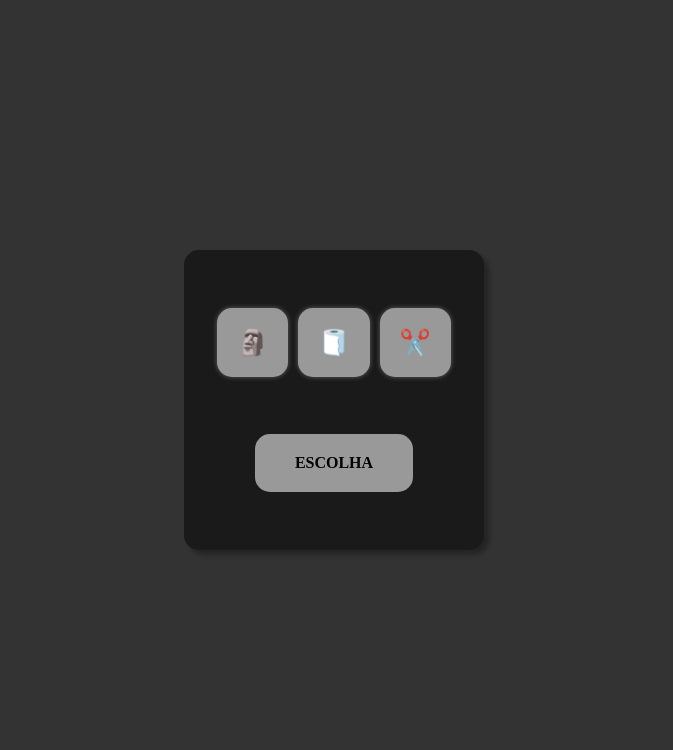
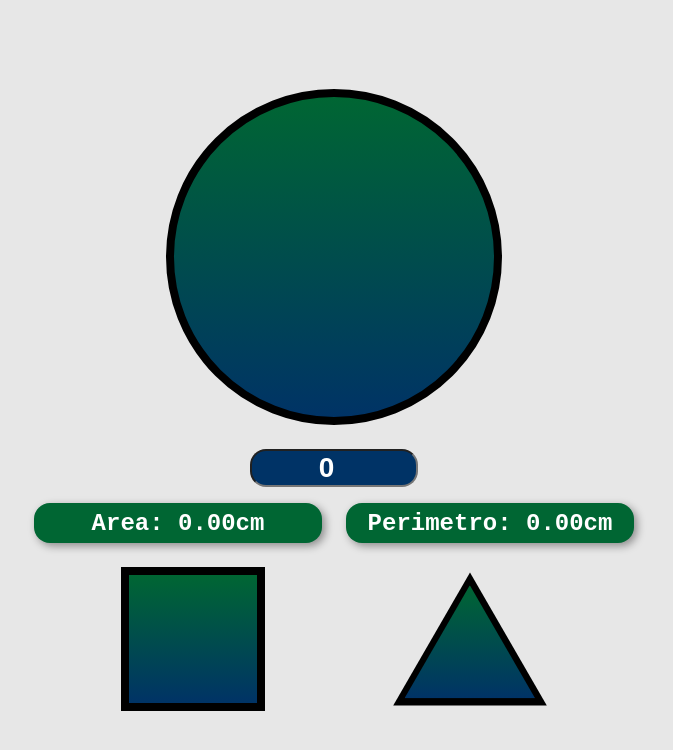
Before and after one commit to GUGOFO/Estudos-React, a React (Vite) app: page / in a window 1280 px wide. Shown: the top 750 px of the page, without its empty margins (306-979 px from the left). Built offline with nearby package versions, Linux system fonts and the light colour scheme.

Commit message:
Formas geometricas

```diff
--- a/src/App.jsx
+++ b/src/App.jsx
@@ -1,9 +1,9 @@
-import PedraPapelTesoura from "./jsx/_Projetos/PedraPapelTesoura/PedraPapelTesoura";
+import CalculadoraGeometrica from "./jsx/_Projetos/CalculadoraGeometrica/CalculadoraGeometrica";
 
 function App(){
 
     return(
-        <PedraPapelTesoura/>
+        <CalculadoraGeometrica/>
     );
 }
 
--- /dev/null
+++ b/src/jsx/_Projetos/CalculadoraGeometrica/CalculadoraGeometrica.jsx
@@ -0,0 +1,71 @@
+import React, { useState, useEffect } from "react";
+import Styles from "./CalculadoraGeometrica.module.css"
+
+function CalculadoraGeometrica(){
+
+    const formasGeometricas = ["circulo", "quadrado", "triangulo"]
+
+    const [valor, setValor] = useState("0")
+    const [estiloFormaGrande, setEstiloFormaGrande] = useState(formasGeometricas[0])
+    const [estiloFormaPequena1, setEstiloFormaPequena1] = useState(formasGeometricas[1])
+    const [estiloFormaPequena2, setEstiloFormaPequena2] = useState(formasGeometricas[2])
+    const [area, setArea] = useState("Area: 0.00cm");
+    const [perimetro, setPerimetro] = useState("Perimetro: 0.00cm");
+
+    function autalizarValor(e) {
+        setValor(e.target.value);
+    }
+
+    function trocaGeometrica(grande, pequena, numForma) {
+        const temp = grande;
+        setEstiloFormaGrande(pequena);
+        numForma === "pequena1" ? setEstiloFormaPequena1(temp) : setEstiloFormaPequena2(temp);
+    }
+
+    useEffect(() => {
+        const v = parseFloat(valor) || 0;
+
+        switch (estiloFormaGrande) {
+            case "circulo":
+                setArea(`Area: ${(Math.PI * Math.pow(v / 2, 2)).toFixed(2)}cm`);
+                setPerimetro(`Perimetro: ${(2 * Math.PI * (v / 2)).toFixed(2)}cm`);
+                break;
+            case "quadrado":
+                setArea(`Area: ${(v * v).toFixed(2)}cm`);
+                setPerimetro(`Perimetro: ${(4 * v).toFixed(2)}cm`);
+                break;
+            case "triangulo":
+                setArea(`Area: ${( (v * v * Math.sqrt(3)) / 4 ).toFixed(2)}cm`);
+                setPerimetro(`Perimetro: ${(3 * v).toFixed(2)}cm`);
+                break;
+            default:
+                break;
+        }
+    }, [valor, estiloFormaGrande]);
+
+    return(
+        <div id={Styles.conteinerPrincipal}>
+            <div id={Styles.containerFormaGrand}>
+                <div id={Styles[`${estiloFormaGrande}Grande`]}></div>
+            </div>
+            <div id={Styles.btns}>
+                <input type="number" min="0" max="10000" id={Styles.numero} onChange={(e) => autalizarValor(e)} value={valor}/>
+                <div id={Styles.resultados}>
+                    <div id={Styles.area} className={Styles.resultado}>{area}</div>
+                    <div id={Styles.perimetro} className={Styles.resultado}>{perimetro}</div>
+                </div>
+            </div>
+            <div id={Styles.formasGeometricas}>
+                <div id={Styles.containerFormaPequena1}>
+                    <div id={Styles[`${estiloFormaPequena1}Pequeno`]} onClick={() => trocaGeometrica(estiloFormaGrande, estiloFormaPequena1, "pequena1")}></div>
+                </div>
+                <div id={Styles.containerFormaPequena2}>
+                    <div id={Styles[`${estiloFormaPequena2}Pequeno`]} onClick={() => trocaGeometrica(estiloFormaGrande, estiloFormaPequena2, "pequena2")}></div>
+                </div>
+            </div>
+        </div>
+    )
+
+}
+
+export default CalculadoraGeometrica;
--- /dev/null
+++ b/src/jsx/_Projetos/CalculadoraGeometrica/CalculadoraGeometrica.module.css
@@ -0,0 +1,131 @@
+body{
+    margin: 0;
+    background-color: rgba(192, 192, 192, 0.367);
+    font-family: monospace;
+}
+
+#conteinerPrincipal{
+    display: flex;
+    justify-content: center;
+    align-items: center;
+    flex-direction: column;
+    height: 100vh;
+    gap: 3vh;
+}
+
+#btns{
+    display: flex;
+    justify-content: center;
+    align-items: center;
+    flex-direction: column;
+    gap: 2vh;
+}
+
+#numero{
+    height: 4vh;
+    width: 20vh;
+    text-align: center;
+    font-size: 3.5vh;
+    font-weight: bold;
+    border-radius: 2vh;
+    background-color: #003366;
+    color: white;
+}
+
+#resultados{
+    display: flex;
+    justify-content: center;
+    align-items: center;
+    gap: 3vh;
+}
+
+.resultado{
+    height: 5vh;
+    width: 36vh;
+    font-size: 3vh;
+    border-radius: 2vh;
+    font-weight: bold;
+    color: white;
+    background-color: #006633;
+    box-shadow: 3px 3px 8px rgba(0, 0, 0, 0.4);
+
+    display: flex;
+    justify-content: center;
+    align-items: center;
+}
+
+#formasGeometricas{
+    display: flex;
+    justify-content: center;
+    align-items: center;
+    gap: 16vh;
+}
+
+#circuloGrande{
+    height: 40vh;
+    width: 40vh;
+    border: black 1vh solid;
+    border-radius: 50%;
+    background-image: linear-gradient(to top, #003366, #006633);
+}
+
+#quadradoGrande{
+    height: 40vh;
+    width: 40vh;
+    border: black 1vh solid;
+    background-image: linear-gradient(to top, #003366, #006633);
+}
+
+/* Deixando claro q usei o chat pra fazer esse triangulo
+me recuso a aprender a desenhar usando CSS por em quanto askkaa*/
+
+#trianguloGrande{
+    position: relative;
+    width: 48vh;
+    height: 41.568vh;
+    background-color: black;
+    clip-path: polygon(50% 0%, 0% 100%, 100% 100%);
+}
+#trianguloGrande::after {
+    content: "";
+    position: absolute;
+    inset: 0;
+    background: linear-gradient(to top, #003366, #006633);
+    clip-path: polygon(50% 0%, 0% 100%, 100% 100%);
+    transform-origin: 50% 66.66%;
+
+    transform: scale(0.92);
+}
+
+#circuloPequeno{
+    height: 16vh;
+    width: 16vh;
+    border: black 1vh solid;
+    border-radius: 50%;
+    background-image: linear-gradient(to top, #003366, #006633);
+}
+
+#quadradoPequeno{
+    height: 16vh;
+    width: 16vh;
+    border: black 1vh solid;
+    background-image: linear-gradient(to top, #003366, #006633);
+}
+
+#trianguloPequeno{
+    position: relative;
+    width: 19.2vh;
+    height: 16.6272vh;
+    background-color: black;
+    clip-path: polygon(50% 0%, 0% 100%, 100% 100%);
+}
+#trianguloPequeno::after {
+    content: "";
+    position: absolute;
+    inset: 0;
+    background: linear-gradient(to top, #003366, #006633);
+    clip-path: polygon(50% 0%, 0% 100%, 100% 100%);
+    transform-origin: 50% 66.66%;
+
+    transform: scale(0.85);
+}
```
